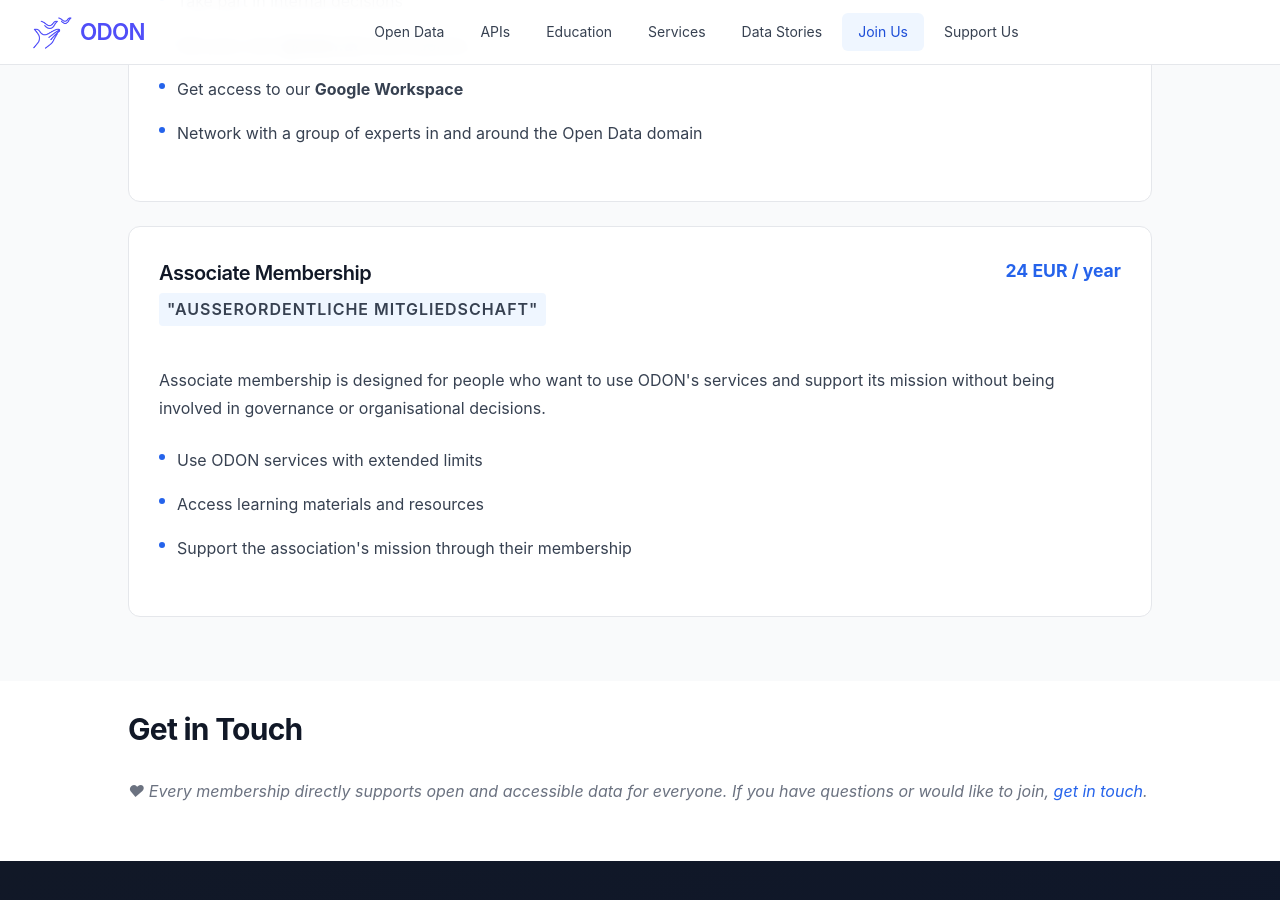
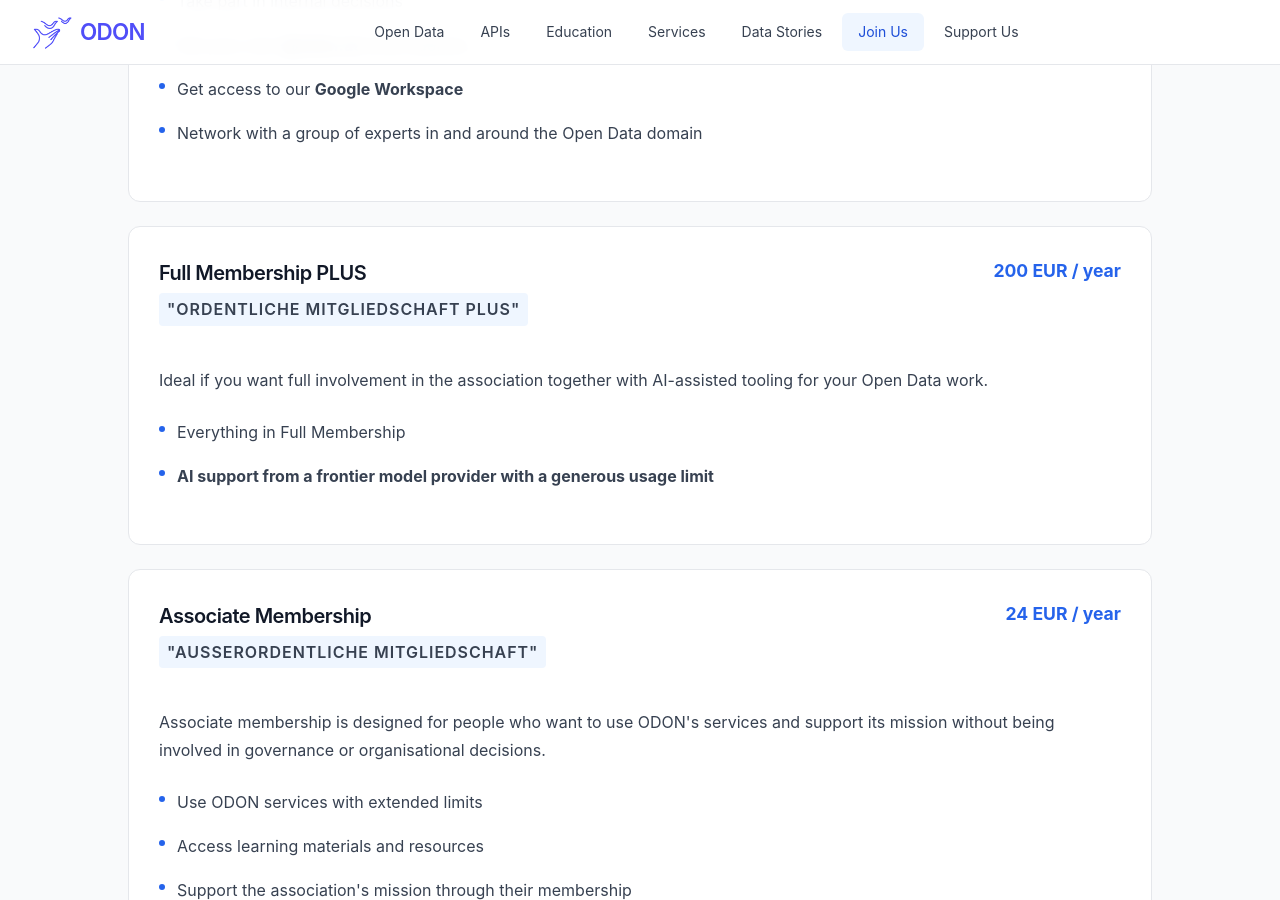
Before and after one commit to verein-odon/verein-odon.github.io, a Jekyll site: the page built from docs/en/membership.md, in a window 1280 px wide and 900 px high, scrolled down 1505 px. Built offline with Jekyll 4.4.1, drawn with Linux system fonts in a browser that asks for light colours.

Commit message:
Update membership page

```diff
--- a/docs/en/membership.md
+++ b/docs/en/membership.md
@@ -71,6 +71,20 @@ last_updated: "2026-03-29 00:00"
         <div class="membership-item">
           <div class="membership-item-header">
             <div>
+              <h3>Full Membership PLUS</h3>
+              <p class="membership-subtitle">"Ordentliche Mitgliedschaft PLUS"</p>
+            </div>
+            <span class="membership-price">200 EUR / year</span>
+          </div>
+          <p>Ideal if you want full involvement in the association together with AI-assisted tooling for your Open Data work.</p>
+          <ul>
+            <li><span class="bullet"></span><span>Everything in Full Membership</span></li>
+            <li><span class="bullet"></span><span><b>AI support from a frontier model provider with a generous usage limit</b></span></li>
+          </ul>
+        </div>
+        <div class="membership-item">
+          <div class="membership-item-header">
+            <div>
               <h3>Associate Membership</h3>
               <p class="membership-subtitle">"Außerordentliche Mitgliedschaft"</p>
             </div>
```
